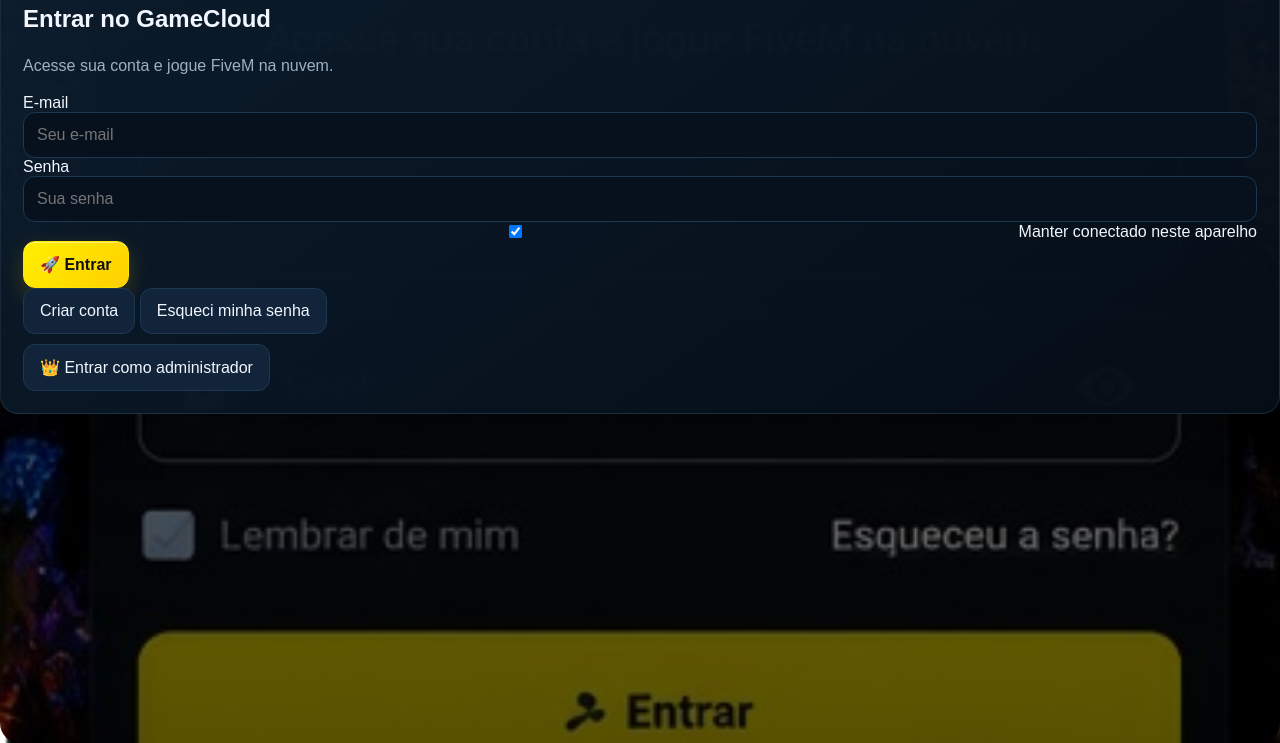
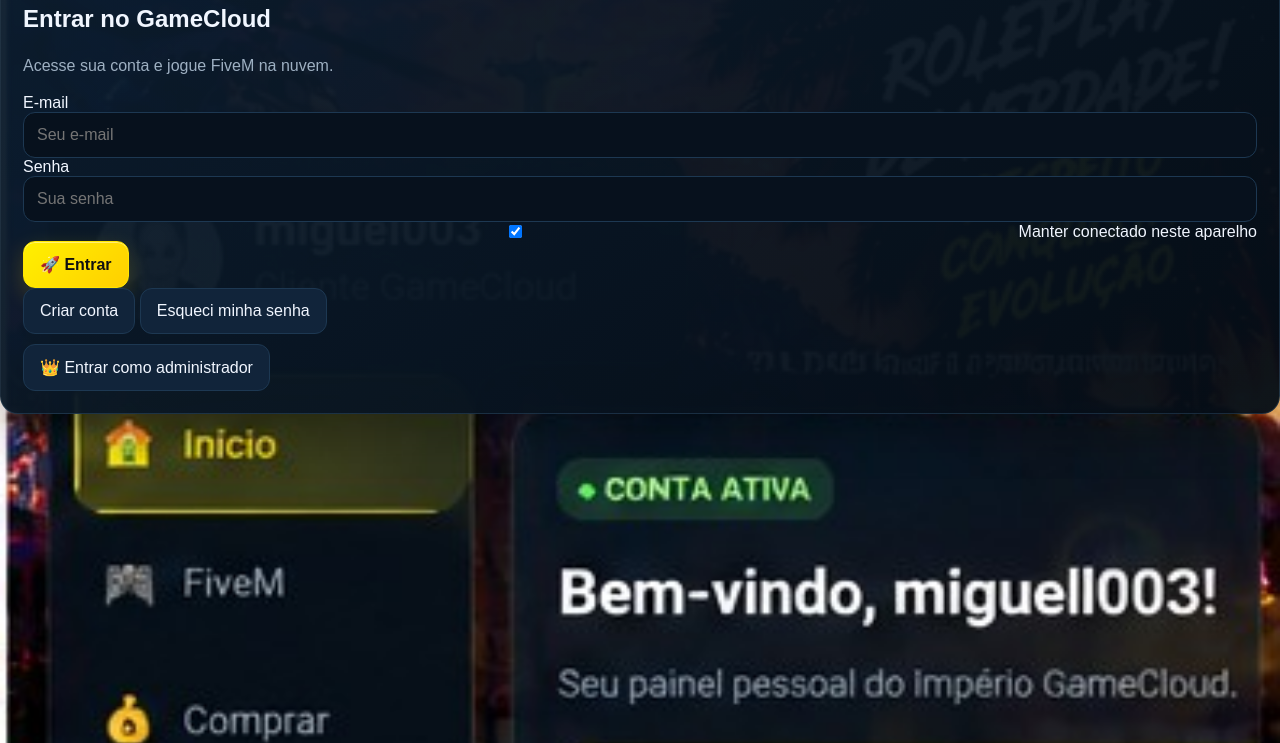
Before and after one commit to miguelldejesus395-tech/imperio-gamecloud, a website: page index.html in a window 1280 px wide. Shown: the part 143-886 px from the top of the page. Drawn offline with Linux system fonts and the light colour scheme.

Commit message:
Change login background image to 'imperio_abertura.png'

```diff
--- a/index.html
+++ b/index.html
@@ -1084,7 +1084,7 @@
 #login {
   background:
     linear-gradient(rgba(0, 0, 0, 0.45), rgba(0, 0, 0, 0.65)),
-    url("imperio_login.png");
+    1087  url("imperio_abertura.png");
   background-size: cover;
   background-position: center;
   border-radius: 20px;
```
